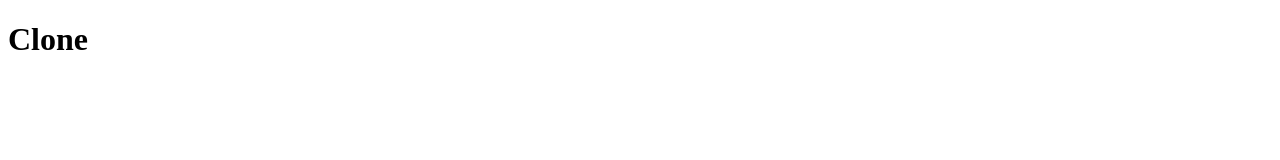
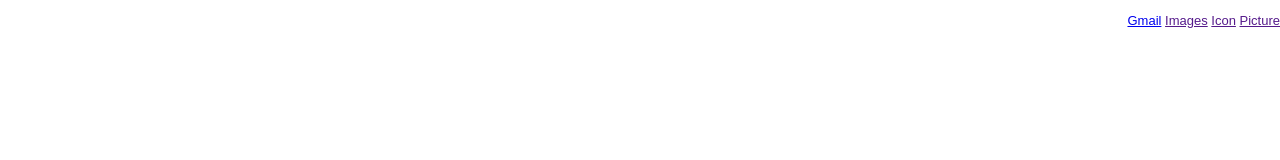
Before and after one commit to Camilu-png/Google-Clone, a plain HTML site: page index.html in a window 1280 px wide. Drawn offline with Linux system fonts and the light colour scheme.

Commit message:
Improving the header

```diff
--- a/css/style.css
+++ b/css/style.css
@@ -0,0 +1,14 @@
+body{
+    margin: 0;
+    padding: 0;
+    font-size: 13px;
+    font-family: Arial, Helvetica, sans-serif;
+}
+header{
+    width: 100%;
+    height: 60px;
+}
+header nav{
+    display: flex;
+    justify-content: flex-end;
+}
--- a/index.html
+++ b/index.html
@@ -6,10 +6,18 @@
     <meta name="viewport" content="width=device-width, initial-scale=1.0">
     <title>Google Clone</title>
     <link rel="stylesheet" href="css/style.css">
+    <link rel="icon" type="image/png" href="images/google-icon.svg">
 </head>
 <body>
     <header>
-        <h1>Clone</h1>
+        <nav>
+            <ul>
+                <il><a href="https://mail.google.com/mail/u/1/#inbox">Gmail</a></il>
+                <il><a href="">Images</a></il>
+                <il><a href="">Icon</a></il>
+                <il><a href="">Picture</a></il>
+            </ul>
+        </nav>
     </header>
     <body>
 
```
Also changed, not shown: images/google-icon.svg (added).
